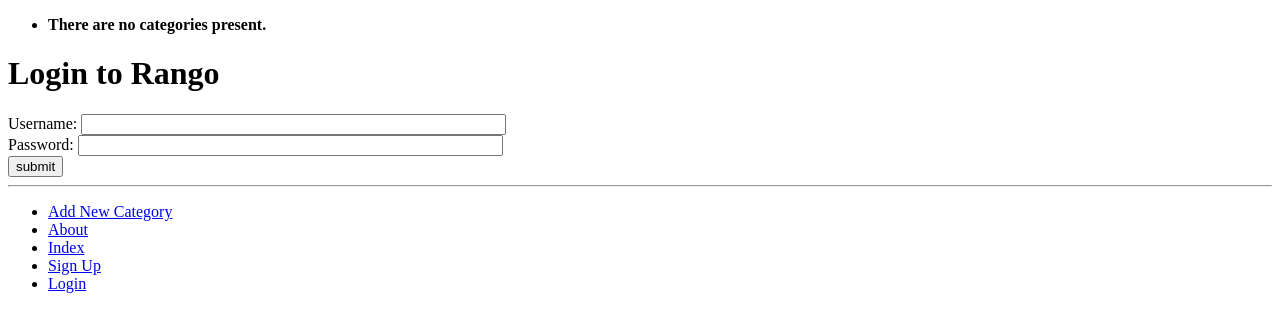
After one commit to Walllu/tango_with_django_project, a Django app: page /rango/login/ in a window 1280 px wide. The commit adds this page. Shown: the top 332 px of the page. Run offline with Django 3.2, Linux system fonts and the light colour scheme; data that the repository does not hold is empty.

Commit message:
implemented login functionality

```diff
--- a/rango/urls.py
+++ b/rango/urls.py
@@ -8,4 +8,5 @@ urlpatterns = [
         url(r'^category/(?P<category_name_slug>[\w\-]+)/$', views.show_category, name='show_category'),
         url(r'^category/(?P<category_name_slug>[\w\-]+)/add_page/$', views.add_page, name='add_page'),
         url(r'^register/$', views.register, name='register'),
+        url(r'^login/$', views.user_login, name='login'),
         ]
--- a/rango/views.py
+++ b/rango/views.py
@@ -5,6 +5,9 @@ from django.shortcuts import render
 from django.http import HttpResponse
 from rango.models import Category, Page
 from rango.forms import CategoryForm, PageForm, UserForm, UserProfileForm
+from django.contrib.auth import authenticate, login
+from django.http import HttpResponseRedirect, HttpResponse
+from django.core.urlresolvers import reverse
 
 def index(request):
     category_list = Category.objects.order_by('-likes')[:5]
@@ -106,3 +109,29 @@ def register(request):
         profile_form = UserProfileForm()
     context = {'user_form':user_form, 'profile_form': profile_form, 'registered': registered}
     return render(request, 'rango/register.html', context)
+
+def user_login(request):
+    if request.method == 'POST':
+        # use request.Post.get('<variable>') instead of request.POST['<variable>'] because the first returns
+        # None if the value doesn't exist, and the latter method returns a KeyError exception in the same situation
+        username = request.POST.get('username')
+        password = request.POST.get('password')
+
+        user = authenticate(username=username, password=password)
+        if user:
+            # is the account enabled or disabled?
+            if user.is_active:
+                login(request, user)
+                return HttpResponseRedirect(reverse('index'))
+            else:
+                # account is inactive, so no logging in for youu
+                return HttpResponse("Your Rango account is disabled")
+        else:
+            # Bad login details were provided
+            print("Invalid login details: {0}, {1}".format(username, password))
+            return HttpResponse("Invalid login details supplied.")
+    # request is not a HTTP POST so display the login form
+    # this scenario will most likely be a HTTP GET
+    else:
+        #No context variables hence the empty dictionary
+        return render(request, 'rango/login.html', {})
--- a/templates/rango/base.html
+++ b/templates/rango/base.html
@@ -25,6 +25,7 @@
 				<li><a href="{% url 'about' %}">About</a></li>
 				<li><a href="{% url 'index' %}">Index</a></li>
 				<li><a href="{% url 'register' %}">Sign Up</a></li>
+				<li><a href="{% url 'login' %}">Login</a></li>
 			</ul>
 		</div>
 	</body>
--- a/templates/rango/index.html
+++ b/templates/rango/index.html
@@ -6,7 +6,11 @@
 {% endblock %}
 {% block body_block %}
 		<h1>Rango says...</h1>
+		{% if user.is_authenticated %}
+		howdy {{user.username }}!
+		{% else %}
 		<div>hey there partner</div>
+		{% endif %}
 		<h1>Most Liked Categories</h2>
 		<div>
 			{% if categories %}
--- /dev/null
+++ b/templates/rango/login.html
@@ -0,0 +1,18 @@
+{% extends 'rango/base.html' %}
+{% load staticfiles %}
+
+{% block title_block %}
+	Login
+{% endblock %}
+
+{% block body_block %}
+<h1>Login to Rango</h1>
+<form id="login_form" method="post" action="{% url 'login' %}">
+	{% csrf_token %}
+	Username: <input type="text" name="username" value="" size="50" />
+	<br />
+	Password: <input type="password" name="password" value="" size="50" />
+	<br />
+	<input type="submit" value="submit" />
+</form>
+{% endblock %}
```
